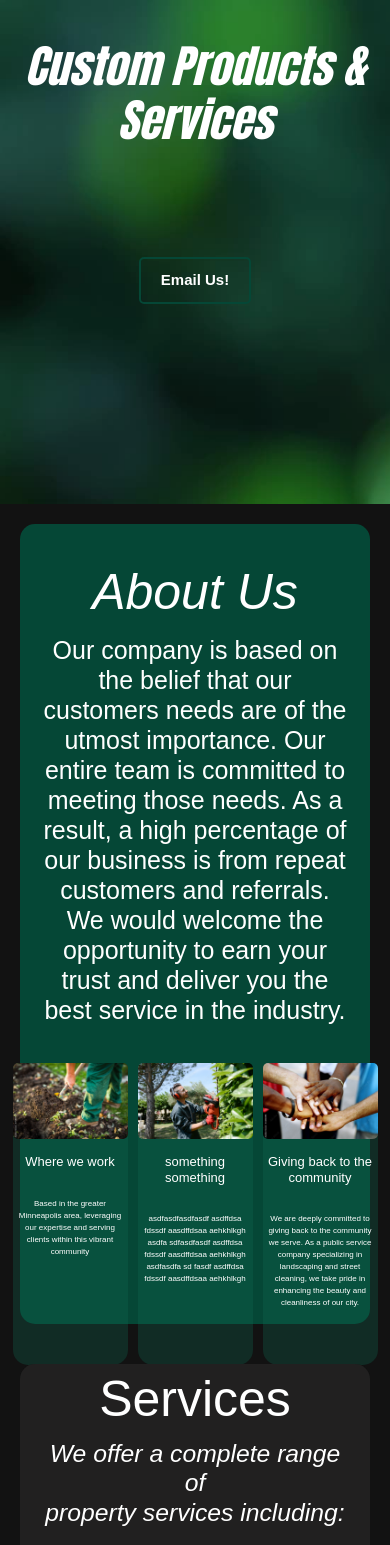
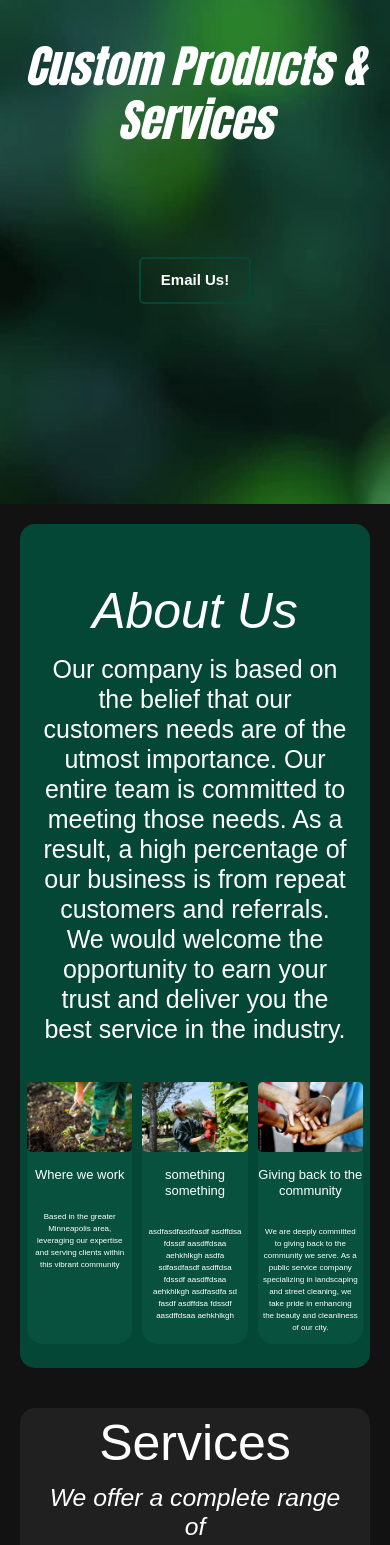
Before and after one commit to MikeAtwood/custom-products, a React (Vite) app: page / in a window 390 px wide. Shown: the part 261-1806 px from the top of the page. Built offline with nearby package versions, Linux system fonts and the light colour scheme.

Commit message:
updated mq sizes for about section

```diff
--- a/src/App.css
+++ b/src/App.css
@@ -473,7 +473,7 @@ nav.navbar {
     padding: 20px;
     /* background-color: rgb(33, 32, 32); */
     border-radius: 15px;
-    max-height: 1240px;
+    height: 100vh;
   }
   .about h1 {
     font-size: 50px;
@@ -485,12 +485,27 @@ nav.navbar {
     display: flex;
     flex-direction: column;
     align-items: center;
-    width: 115px;
+    width: 27vw;
+  }
+
+  .about-img > img {
+
+    cursor: pointer;
+    position: relative;
+    object-fit: cover;
+    flex: 1;
+  }
+
+  .about-img img {
+    object-fit: cover;
+    vertical-align: middle;
+    border-radius: 5px;
+    position: relative;
   }
 
   .image-container {
-    width: 100%;
-    height: 100%;
+    width: 90%;
+    height: 85%;
     display: flex;
     flex-direction: column;
     align-items: center;
```
